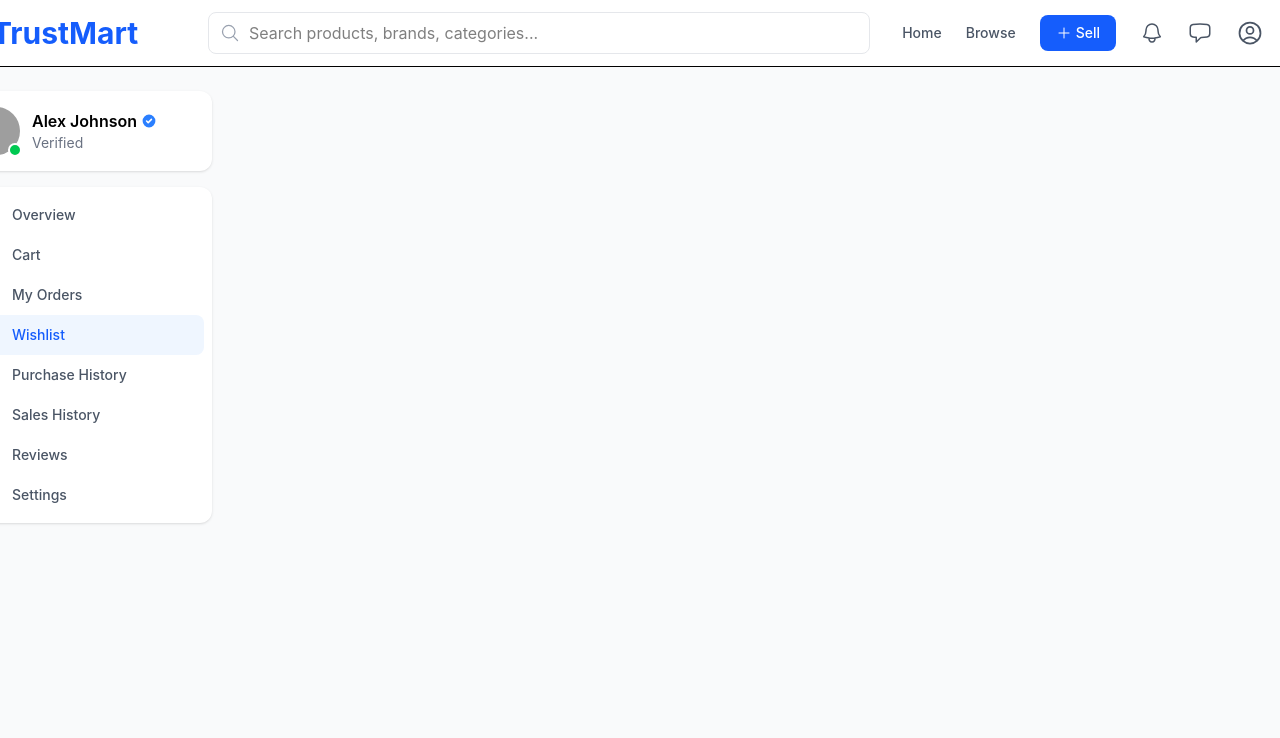
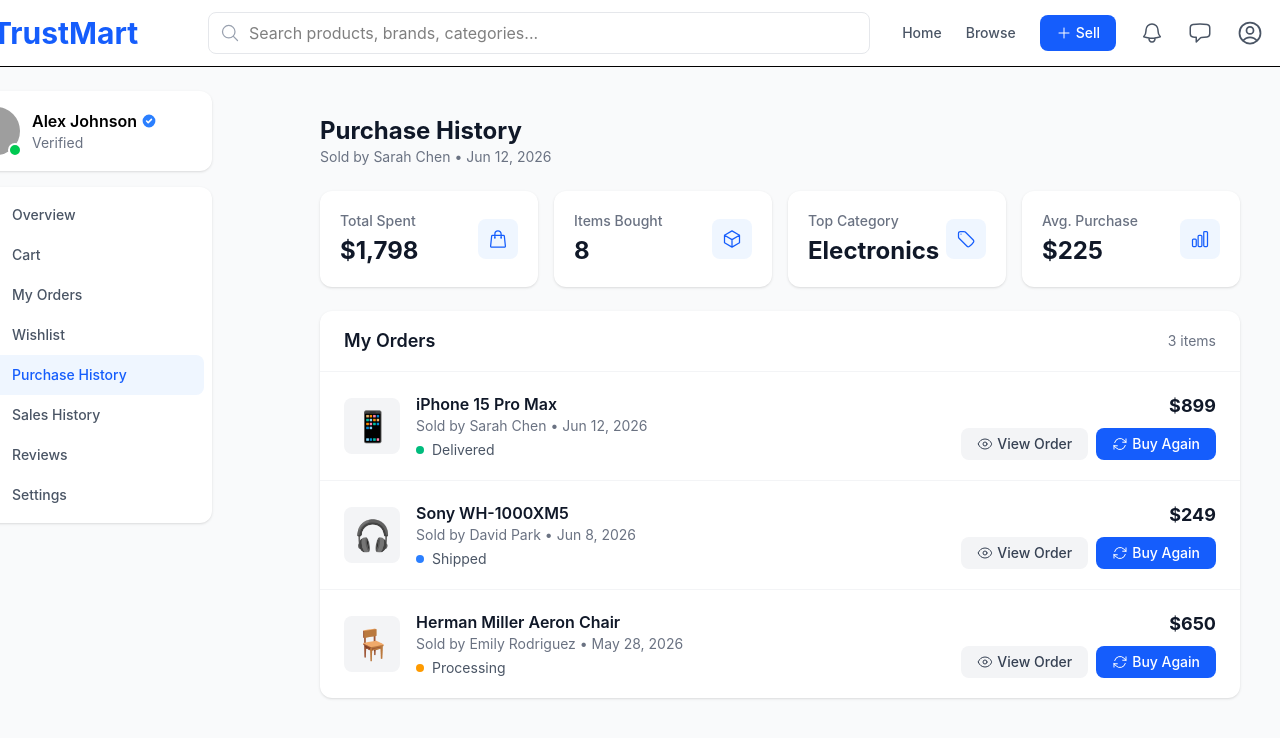
Before and after one commit to dikshanta8080/trustmart, a React (Vite) app in the folder trustmart-frontend/: page /purchase-history in a window 1280 px wide. Shown: the top 738 px of the page. Built offline with nearby package versions, Linux system fonts and the light colour scheme; grey boxes are pictures that could not be loaded.

Commit message:
feat: add purchase history and update sidebar navigation

```diff
--- a/trustmart-frontend/src/App.jsx
+++ b/trustmart-frontend/src/App.jsx
@@ -3,8 +3,7 @@
 import Header from './components/Header';
 import Sidebar from './components/Sidebar';
 import Wishlist from './pages/Wishlist';
-
-
+import PurchaseHistory from './pages/PurchaseHistory';
 
 function App() {
   // Manage Active tab
@@ -16,16 +15,17 @@
 
       <div className="max-w-7xl mx-auto px-4 mt-6">
         <div className="flex gap-6">
-          {/* Sidebar - Left */}
+          {/* Sidebar  */}
           <div className="w-64 hidden md:block flex-shrink-0">
             <Sidebar activeTab={activeTab} setActiveTab={setActiveTab} />
           </div>
 
-          {/* Main Content - Right */}
+          {/* Main Content */}
           <div className="flex-1">
             <Routes>
               <Route path="/" element={<Wishlist />} />
               <Route path="/wishlist" element={<Wishlist />} />
+              <Route path="/purchase-history" element={<PurchaseHistory />} />
             </Routes>
           </div>
         </div>
--- a/trustmart-frontend/src/components/Sidebar.jsx
+++ b/trustmart-frontend/src/components/Sidebar.jsx
@@ -9,9 +9,11 @@
   StarIcon,
   Cog6ToothIcon
 } from '@heroicons/react/24/outline';
-import { wishlistData } from '../data/sampleData';
+import { Link, useLocation } from 'react-router-dom';
+import { userProfileData } from '../data/sampleData'
 
 const Sidebar = ({ activeTab, setActiveTab }) => {
+  const location = useLocation();
   return (
     <aside className="w-64 shrink-0 -ml-15 mt-0">
 
@@ -20,17 +22,20 @@
               <div className="flex items-center gap-3">
                 <div className="relative">
                   <img
-              src="https://images.unsplash.com/photo-1472099645785-5658abf4ff4e?w=100&h=100&fit=crop&crop=face"
+                    src={userProfileData.avatar}
                     alt="Profile"
                     className="w-12 h-12 rounded-full object-cover"
                   />
+                  {userProfileData.isOnline && (
                     <div className="absolute -bottom-0.5 -right-0.5 bg-green-500 border-2 border-white rounded-full w-3.5 h-3.5"></div>
+                  )}
                 </div>
 
                 <div>
                   <div className="flex items-center gap-1">
-              <span className="font-semibold">Alex Johnson</span>
+                    <span className="font-semibold">{userProfileData.name}</span>
 
+                    {userProfileData.isVerified && (
                       <svg
                         className="w-4 h-4 text-blue-500"
                         fill="currentColor"
@@ -42,10 +47,11 @@
                           clipRule="evenodd"
                         />
                       </svg>
+                    )}
                   </div>
 
                   <p className="text-sm text-gray-500">
-              Verified
+                    {userProfileData.isVerified ? 'Verified' : 'Member'}
                   </p>
                 </div>
               </div>
@@ -54,35 +60,39 @@
       {/* Navigation Links */}
       <nav className="bg-white rounded-xl shadow-sm p-2">
         {[
-          { icon: Squares2X2Icon, label: 'Overview', id: 'overview' },
-          { icon: ShoppingCartIcon, label: 'Cart', id: 'listings' },
-          { icon: ShoppingBagIcon, label: 'My Orders', id: 'orders' },
-          { icon: HeartIcon, label: 'Wishlist', id: 'wishlist', active: true },
-          { icon: ClockIcon, label: 'Purchase History', id: 'purchases' },
-          { icon: ChartBarIcon, label: 'Sales History', id: 'sales' },
-          { icon: StarIcon, label: 'Reviews', id: 'reviews' },
-          { icon: Cog6ToothIcon, label: 'Settings', id: 'settings' }
-        ].map((item) => (
-          <button
+          { icon: Squares2X2Icon, label: 'Overview', id: 'overview', path: '/' },
+          { icon: ShoppingCartIcon, label: 'Cart', id: 'listings', path: '/cart' },
+          { icon: ShoppingBagIcon, label: 'My Orders', id: 'orders', path: '/orders' },
+          { icon: HeartIcon, label: 'Wishlist', id: 'wishlist', path: '/wishlist' },
+          { icon: ClockIcon, label: 'Purchase History', id: 'purchases', path: '/purchase-history' },
+          { icon: ChartBarIcon, label: 'Sales History', id: 'sales', path: '/sales' },
+          { icon: StarIcon, label: 'Reviews', id: 'reviews', path: '/reviews' },
+          { icon: Cog6ToothIcon, label: 'Settings', id: 'settings', path: '/settings' }
+        ].map((item) => {
+          const isActive = location.pathname === item.path;
+          return (
+            <Link
               key={item.id}
+              to={item.path}
               onClick={() => setActiveTab(item.id)}
               className={`w-full flex items-center gap-3 px-4 py-2.5 rounded-lg transition ${
-              activeTab === item.id
+                isActive
                   ? 'bg-blue-50 text-blue-600'
                   : 'text-gray-600 hover:bg-gray-50'
               }`}
             >
               <item.icon className="w-5 h-5" />
-
               <span className="text-sm font-medium">
                 {item.label}
               </span>
-          </button>
-        ))}
+            </Link>
+          );
+        })}
       </nav>
 
     </aside>
   );
 };
 
+
 export default Sidebar;
--- a/trustmart-frontend/src/data/sampleData.js
+++ b/trustmart-frontend/src/data/sampleData.js
@@ -1,3 +1,14 @@
+// User Profile Data
+export const userProfileData = {
+  name: "Alex Johnson",
+  avatar: "https://images.unsplash.com/photo-1472099645785-5658abf4ff4e?w=100&h=100&fit=crop&crop=face",
+  isVerified: true,
+  isOnline: true,
+  email: "alex.johnson@email.com",
+  memberSince: "2024"
+};
+
+// Wishlist Data
 export const wishlistData = [
   {
     id: 1,
@@ -45,3 +56,45 @@
     image: "https://images.unsplash.com/photo-1580480055273-228ff5388ef8?w=400&h=300&fit=crop"
   }
 ];
+
+// Purchase History Data
+export const purchaseData = {
+  stats: {
+    totalSpent: "$1,798",
+    itemsBought: "8",
+    topCategory: "Electronics",
+    avgPurchase: "$225"
+  },
+  orders: [
+    {
+      id: 1,
+      name: "iPhone 15 Pro Max",
+      price: "$899",
+      seller: "Sarah Chen",
+      date: "Jun 12, 2026",
+      status: "Delivered",
+      statusColor: "bg-emerald-500",
+      image: "📱"
+    },
+    {
+      id: 2,
+      name: "Sony WH-1000XM5",
+      price: "$249",
+      seller: "David Park",
+      date: "Jun 8, 2026",
+      status: "Shipped",
+      statusColor: "bg-blue-500",
+      image: "🎧"
+    },
+    {
+      id: 3,
+      name: "Herman Miller Aeron Chair",
+      price: "$650",
+      seller: "Emily Rodriguez",
+      date: "May 28, 2026",
+      status: "Processing",
+      statusColor: "bg-amber-500",
+      image: "🪑"
+    }
+  ]
+};
--- /dev/null
+++ b/trustmart-frontend/src/pages/PurchaseHistory.jsx
@@ -0,0 +1,105 @@
+import { purchaseData } from "../data/sampleData";
+import {
+  ShoppingBagIcon,
+  CubeIcon,
+  TagIcon,
+  ChartBarIcon,
+  EyeIcon,
+  ArrowPathIcon
+} from "@heroicons/react/24/outline";
+import Header from "../components/Header";
+import Sidebar from "../components/Sidebar";
+
+function PurchaseHistory() {
+  const { stats, orders } = purchaseData;
+
+  const statCards = [
+    { label: "Total Spent", value: stats.totalSpent, icon: ShoppingBagIcon },
+    { label: "Items Bought", value: stats.itemsBought, icon: CubeIcon },
+    { label: "Top Category", value: stats.topCategory, icon: TagIcon },
+    { label: "Avg. Purchase", value: stats.avgPurchase, icon: ChartBarIcon },
+  ];
+
+  return (
+    <div className="p-6 bg-gray-50 min-h-screen">
+      {/* Header */}
+      <div className="mb-6">
+        <h1 className="text-2xl font-bold text-gray-900">Purchase History</h1>
+        <p className="text-sm text-gray-500">Sold by Sarah Chen • Jun 12, 2026</p>
+      </div>
+
+      {/* Stats Cards */}
+      <div className="grid grid-cols-1 sm:grid-cols-2 lg:grid-cols-4 gap-4 mb-6">
+        {statCards.map((stat, index) => (
+          <div
+            key={index}
+            className="bg-white rounded-xl shadow-sm p-5 hover:shadow-md transition-shadow"
+          >
+            <div className="flex items-center justify-between">
+              <div>
+                <p className="text-sm text-gray-500 font-medium">{stat.label}</p>
+                <p className="text-2xl font-bold text-gray-900 mt-1">{stat.value}</p>
+              </div>
+              <div className="w-10 h-10 bg-blue-50 rounded-lg flex items-center justify-center">
+                <stat.icon className="w-5 h-5 text-blue-600" />
+              </div>
+            </div>
+          </div>
+        ))}
+      </div>
+
+      {/* Orders Section */}
+      <div className="bg-white rounded-xl shadow-sm overflow-hidden">
+        {/* Orders Header */}
+        <div className="px-6 py-4 border-b border-gray-100 flex items-center justify-between">
+          <h2 className="text-lg font-semibold text-gray-900">My Orders</h2>
+          <span className="text-sm text-gray-500">{orders.length} items</span>
+        </div>
+
+        {/* Order Items */}
+        {orders.map((order) => (
+          <div
+            key={order.id}
+            className="px-6 py-5 border-b border-gray-100 last:border-0 hover:bg-gray-50 transition-colors flex items-center gap-4"
+          >
+            {/* Product Image */}
+            <div className="w-14 h-14 bg-gray-100 rounded-lg flex items-center justify-center text-3xl flex-shrink-0">
+              {order.image}
+            </div>
+
+            {/* Product Details */}
+            <div className="flex-1 min-w-0">
+              <h3 className="text-base font-semibold text-gray-900 truncate">
+                {order.name}
+              </h3>
+              <p className="text-sm text-gray-500">
+                Sold by {order.seller} • {order.date}
+              </p>
+              <div className="flex items-center gap-2 mt-1">
+                <span className={`w-2 h-2 rounded-full ${order.statusColor}`}></span>
+                <span className="text-sm text-gray-600">{order.status}</span>
+              </div>
+            </div>
+
+            {/* Price & Actions */}
+            <div className="flex flex-col items-end gap-2 flex-shrink-0">
+              <p className="text-lg font-bold text-gray-900">{order.price}</p>
+              <div className="flex gap-2">
+                <button className="px-4 py-1.5 text-sm font-medium text-gray-700 bg-gray-100 hover:bg-gray-200 rounded-lg transition-colors flex items-center gap-1">
+                  <EyeIcon className="w-4 h-4" />
+                  View Order
+                </button>
+                <button className="px-4 py-1.5 text-sm font-medium text-white bg-blue-600 hover:bg-blue-700 rounded-lg transition-colors flex items-center gap-1">
+                  <ArrowPathIcon className="w-4 h-4" />
+                  Buy Again
+                </button>
+              </div>
+            </div>
+          </div>
+        ))}
+      </div>
+    </div>
+  );
+}
+
+export default PurchaseHistory;
```
Lines whose indentation alone changed are shown as unchanged.
